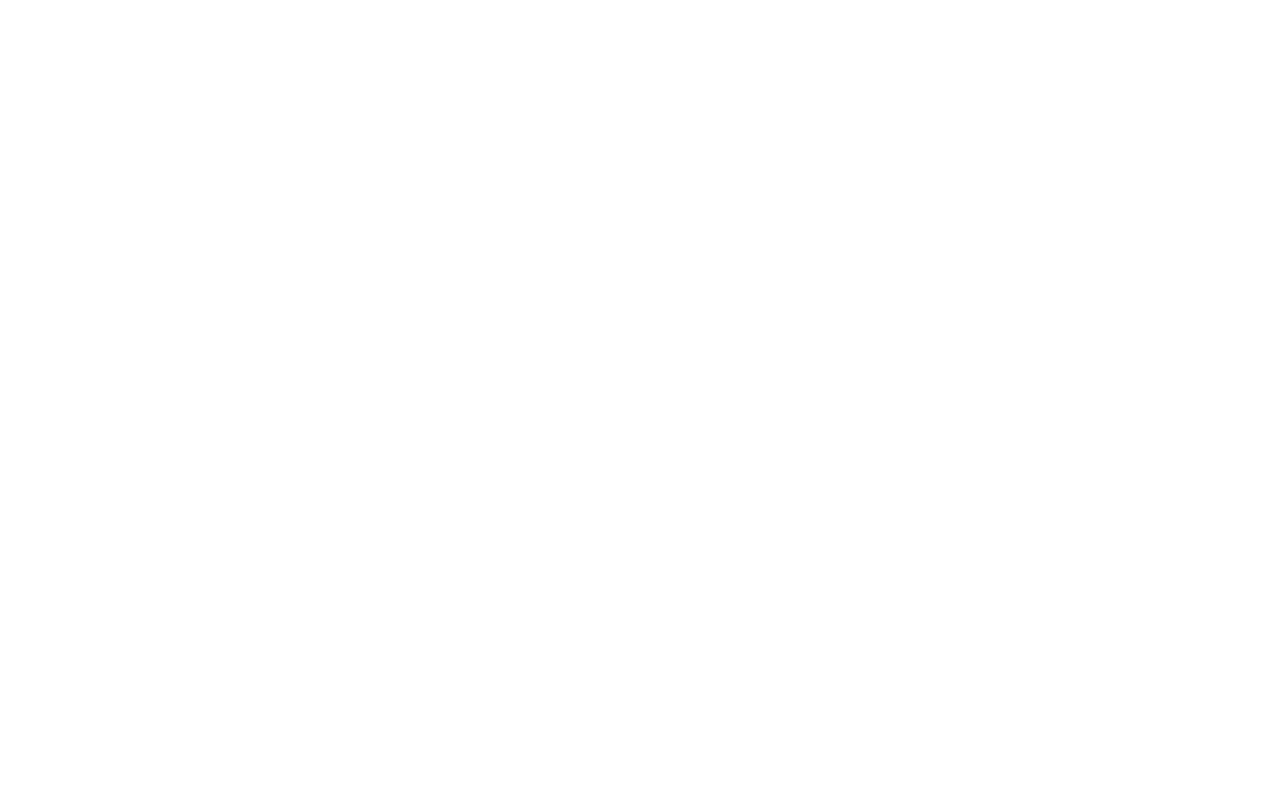
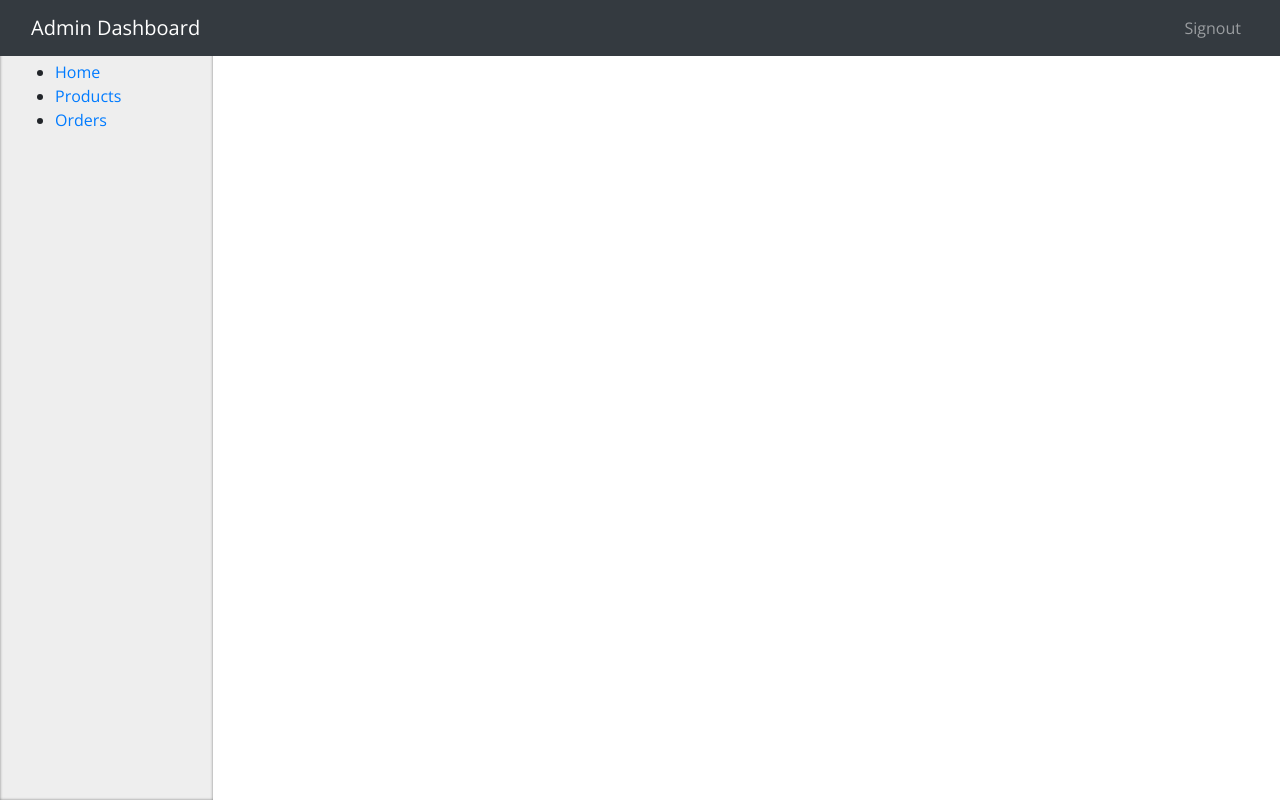
Before and after one commit to raihanwebmaster/flipkart-admin-app, a React (Create React App) app: page /orders in a window 1280 px wide. Built offline with nearby package versions, Linux system fonts and the light colour scheme; sample sign-in values are in the browser's storage.

Commit message:
signout-api-and-admin-dashboard

```diff
--- a/src/App.js
+++ b/src/App.js
@@ -5,6 +5,8 @@ import { isUserLoggedIn } from "./actions";
 import "./App.css";
 import PrivateRoute from "./components/HOC/PrivateRoute";
 import Home from "./containers/Home/Home";
+import Orders from "./containers/Orders/Orders";
+import Products from "./containers/Products/Products";
 import Signin from "./containers/Signin/Signin";
 import Signup from "./containers/Signup/Signup";
 function App() {
@@ -20,6 +22,8 @@ function App() {
     <div className="App">
       <Switch>
         <PrivateRoute path="/" exact component={Home} />
+        <PrivateRoute path="/products" exact component={Products} />
+        <PrivateRoute path="/orders" exact component={Orders} />
         <Route path="/signin" component={Signin} />
         <Route path="/signup" component={Signup} />
       </Switch>
--- a/src/actions/auth.actions.js
+++ b/src/actions/auth.actions.js
@@ -31,9 +31,6 @@ export const login = (user) => {
   };
 };
 
-
-
-
 export const isUserLoggedIn = () => {
   return async (dispatch) => {
     const token = localStorage.getItem("token");
@@ -57,9 +54,18 @@ export const isUserLoggedIn = () => {
 
 export const signout = () => {
   return async (dispatch) => {
-    localStorage.clear();
-    dispatch({
-      type: authConstants.LOGOUT_REQUEST,
-    });
+    dispatch({ type: authConstants.LOGOUT_REQUEST});
+    const res = await axios.post(`/admin/signout`);
+    if (res.status === 200) {
+      localStorage.clear();
+      dispatch({
+        type: authConstants.LOGOUT_SUCCESS,
+      });
+    } else {
+      dispatch({
+        type: authConstants.LOGOUT_FAILURE,
+        payload: {error : res.data.error}
+      })
+    }
   };
 };
--- a/src/actions/constants.js
+++ b/src/actions/constants.js
@@ -3,6 +3,8 @@ export const authConstants = {
   LOGIN_FAILURE: "LOGIN_FAILURE",
   LOGIN_SUCCESS: "LOGIN_SUCCESS",
   LOGOUT_REQUEST: "LOGOUT_REQUEST",
+  LOGOUT_SUCCESS: "LOGOUT_SUCCESS",
+  LOGOUT_FAILURE: "LOGOUT_FAILURE",
 };
 
 export const userContants = {
--- a/src/components/Layout/Layout.js
+++ b/src/components/Layout/Layout.js
@@ -1,13 +1,45 @@
-import React from 'react'
-import { Jumbotron, Nav, Navbar, NavDropdown } from "react-bootstrap";
-import Header from '../Header/Header';
+import React from "react";
+import {
+  Col,
+  Container,
+  Jumbotron,
+  Nav,
+  Navbar,
+  NavDropdown,
+  Row,
+} from "react-bootstrap";
+import { NavLink } from "react-router-dom";
+import Header from "../Header/Header";
 const Layout = (props) => {
-    return (
-        <>
-        <Header/>
-        {props.children}
-        </>
-    )
-}
+  return (
+    <>
+      <Header />
+      {props.sidebar ? (
+        <Container fluid>
+          <Row>
+            <Col md={2} className="sidebar">
+              <ul>
+                <li>
+                  <NavLink to={`/`}>Home</NavLink>
+                </li>
+                <li>
+                  <NavLink to={`/products`}>Products</NavLink>
+                </li>
+                <li>
+                  <NavLink to={`/orders`}>Orders</NavLink>
+                </li>
+              </ul>
+            </Col>
+            <Col md={10} style={{ marginLeft: "auto" }}>
+              {props.children}
+            </Col>
+          </Row>
+        </Container>
+      ) : (
+        props.children
+      )}
+    </>
+  );
+};
 
-export default Layout
+export default Layout;
--- a/src/containers/Home/Home.js
+++ b/src/containers/Home/Home.js
@@ -1,15 +1,29 @@
 import React from "react";
 import { Col, Container, Jumbotron, Row } from "react-bootstrap";
 import Layout from "../../components/Layout/Layout";
-import './Home.css';
+import "./Home.css";
+import { NavLink } from "react-router-dom";
 const Home = () => {
-
   return (
     <Layout>
       <Container fluid>
         <Row>
-          <Col md={2} className="sidebar">Side bar </Col>
-          <Col md={10} style={{marginLeft:'auto'}}>container</Col>
+          <Col md={2} className="sidebar">
+            <ul>
+              <li>
+                <NavLink to={`/`}>Home</NavLink>
+              </li>
+              <li>
+                <NavLink to={`/products`}>Products</NavLink>
+              </li>
+              <li>
+                <NavLink to={`/orders`}>Orders</NavLink>
+              </li>
+            </ul>
+          </Col>
+          <Col md={10} style={{ marginLeft: "auto" }}>
+            container
+          </Col>
         </Row>
       </Container>
       {/* <Jumbotron
--- /dev/null
+++ b/src/containers/Orders/Orders.js
@@ -0,0 +1,12 @@
+import React from 'react'
+import Layout from '../../components/Layout/Layout'
+
+const Orders = () => {
+    return (
+        <Layout sidebar >
+
+        </Layout>
+    )
+}
+
+export default Orders
--- /dev/null
+++ b/src/containers/Products/Products.js
@@ -0,0 +1,8 @@
+import React from "react";
+import Layout from "../../components/Layout/Layout";
+
+const Products = (props) => {
+  return <Layout sidebar></Layout>;
+};
+
+export default Products;
--- a/src/containers/Signup/Signup.js
+++ b/src/containers/Signup/Signup.js
@@ -21,6 +21,7 @@ const Signup = () => {
     }
     dispatch(signup(user));
   }
+
   if (auth.authenticate) {
     return <Redirect to={`/`} />;
   }
--- a/src/helpers/axios.js
+++ b/src/helpers/axios.js
@@ -1,11 +1,11 @@
 import axios from 'axios';
 import { api } from '../urlConfig';
-
+const token = window.localStorage.getItem('token');
 const axiosIntance = axios.create({
     baseURL : api,
-    // headers : {
-    //     'Authorization' : ''
-    // }
+    headers : {
+        'Authorization' : token ? `Bearer ${token}` : ''
+    }
 });
 
 export default axiosIntance;
--- a/src/reducers/auth.reducers.js
+++ b/src/reducers/auth.reducers.js
@@ -10,6 +10,9 @@ const initState = {
   },
   authenticate: false,
   authenticating: false,
+  loading: false,
+  error: null,
+  message: '',
 };
 export default (state = initState, action) => {
   console.log(action);
@@ -32,7 +35,20 @@ export default (state = initState, action) => {
       break;
     case authConstants.LOGOUT_REQUEST:
       state = {
+        ...state,
+        loading:true
+      };
+      break;
+    case authConstants.LOGOUT_SUCCESS:
+      state = {
         ...initState,
+      };
+      break;
+    case authConstants.LOGOUT_FAILURE:
+      state = {
+        ...state,
+        error: action.payload.error,
+        loading: false,
       };
       break;
   }
--- a/src/reducers/user.reducers.js
+++ b/src/reducers/user.reducers.js
@@ -12,21 +12,21 @@ export default (state = initState, action) => {
       state = {
         ...state,
         loading: true,
-      };
+      }
       break;
     case userContants.USER_REGISTER_SUCCESS:
       state = {
         ...state,
         loading: false,
         message: action.payload.message,
-      };
+      }
       break;
     case userContants.USER_REGISTER_FAILURE:
       state = {
         ...state,
         loading: false,
         error: action.payload.error,
-      };
+      }
       break;
   }
   return state;
```
